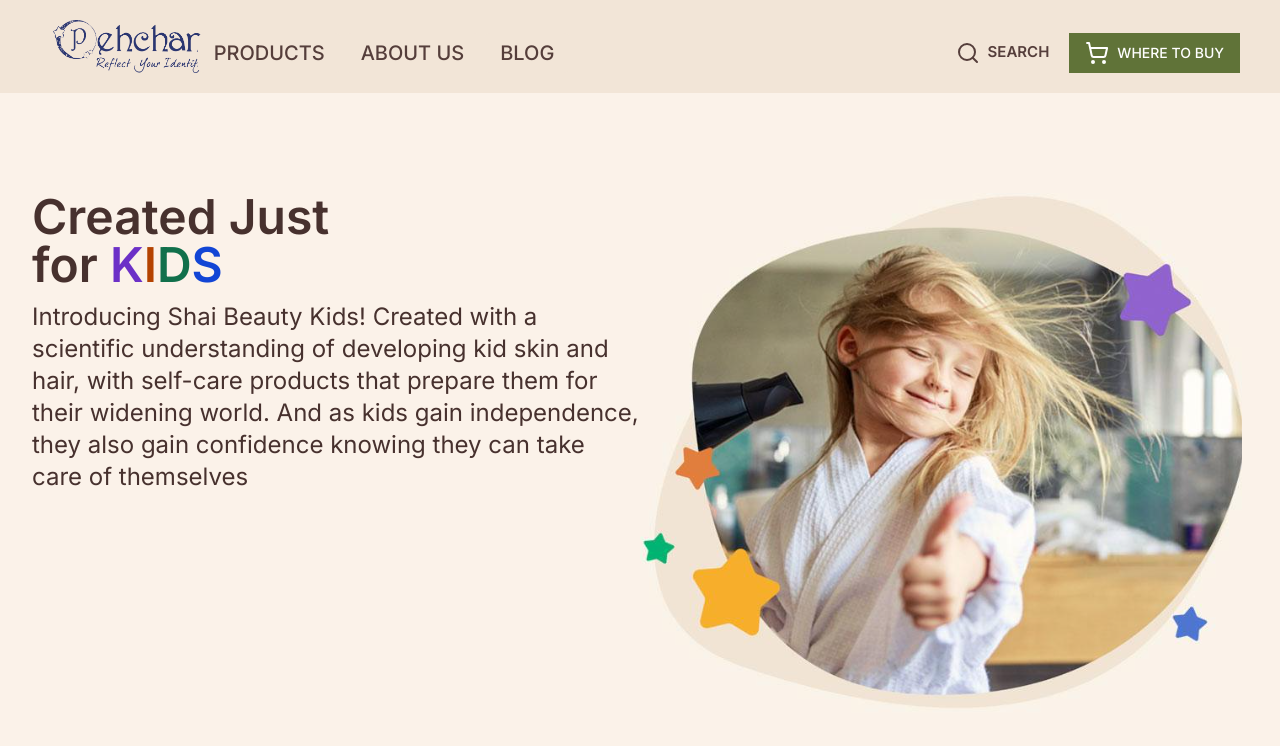
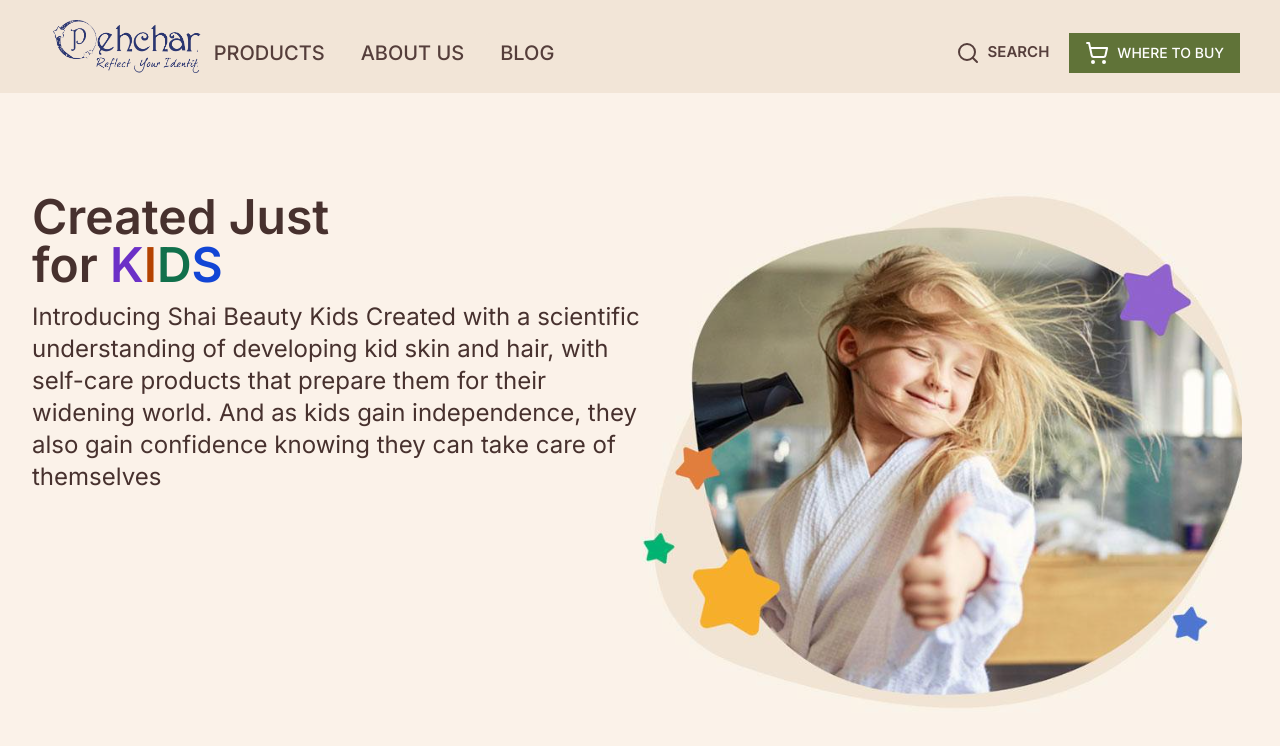
Before and after one commit to johanirony/shaibeautykids, a Next.js app: page / in a window 1280 px wide. Shown: the top 746 px of the page. Built offline with nearby package versions, Linux system fonts and the light colour scheme.

Commit message:
adding files

```diff
--- a/src/app/page.tsx
+++ b/src/app/page.tsx
@@ -9,7 +9,7 @@ export default function Home() {
       <div className="w-full h-full bg-inherit">
         <h1 className="text-5xl font-semibold text-[#47312E] ">Created Just <br></br> for <span className="text-[#6C30C7]">K</span><span className="text-[#B44301]">I</span><span className="text-[#11704B]">D</span><span className="text-[#1245D5]">S</span></h1>
         <p className='text-2xl text-[#47312e] pt-3'>
-        Introducing Shai Beauty Kids! Created with a scientific understanding of developing kid skin and hair, with self-care products that prepare them for their widening world. And as kids gain independence, they also gain confidence knowing they can take care of themselves
+        Introducing Shai Beauty Kids Created with a scientific understanding of developing kid skin and hair, with self-care products that prepare them for their widening world. And as kids gain independence, they also gain confidence knowing they can take care of themselves
         </p>
 
 
```
